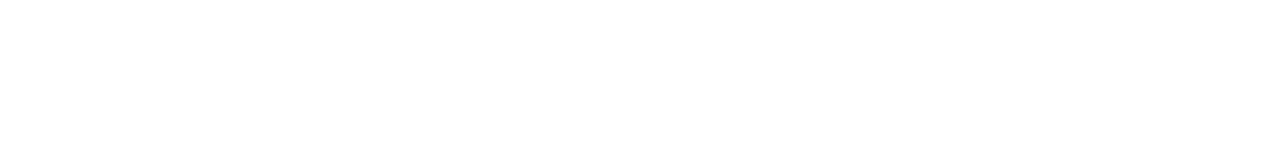
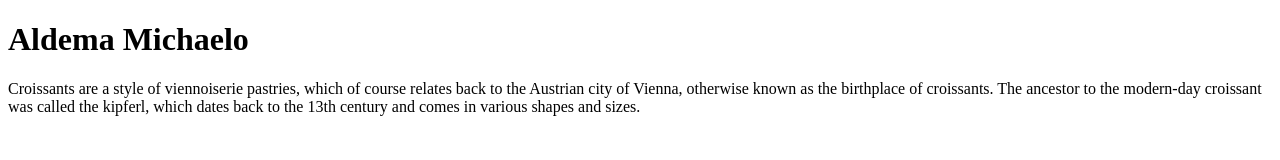
Before and after one commit to Aldema29/Multiple-Page-Hosting, a plain HTML site: page index.html in a window 1280 px wide. Drawn offline with Linux system fonts and the light colour scheme.

Commit message:
Update index.html

```diff
--- a/index.html
+++ b/index.html
@@ -6,7 +6,12 @@
     <meta name="viewport" content="width=device-width, initial-scale=1.0">
     <title>Document</title>
 </head>
+<h1>
+    Aldema Michaelo
+</h1>
 <body>
-
+    <p>
+    Croissants are a style of viennoiserie pastries, which of course relates back to the Austrian city of Vienna, otherwise known as the birthplace of croissants. The ancestor to the modern-day croissant was called the kipferl, which dates back to the 13th century and comes in various shapes and sizes.
+    </p>
 </body>
 </html>
```
